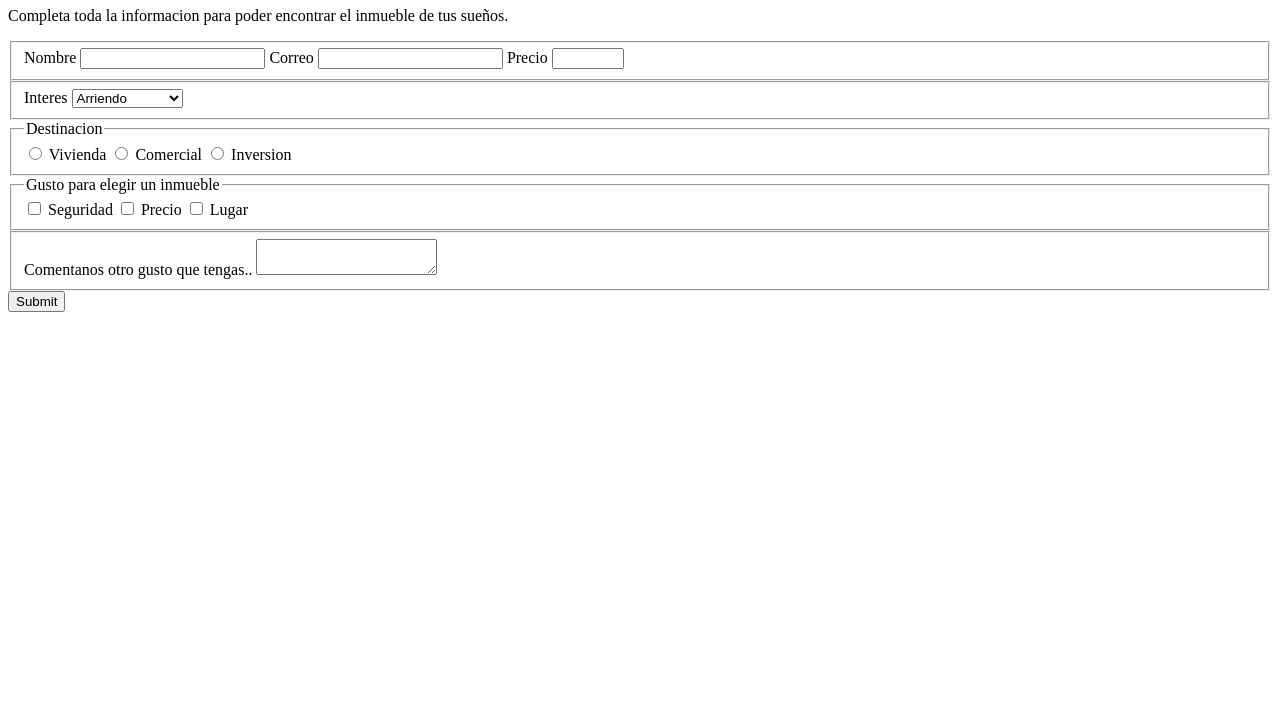
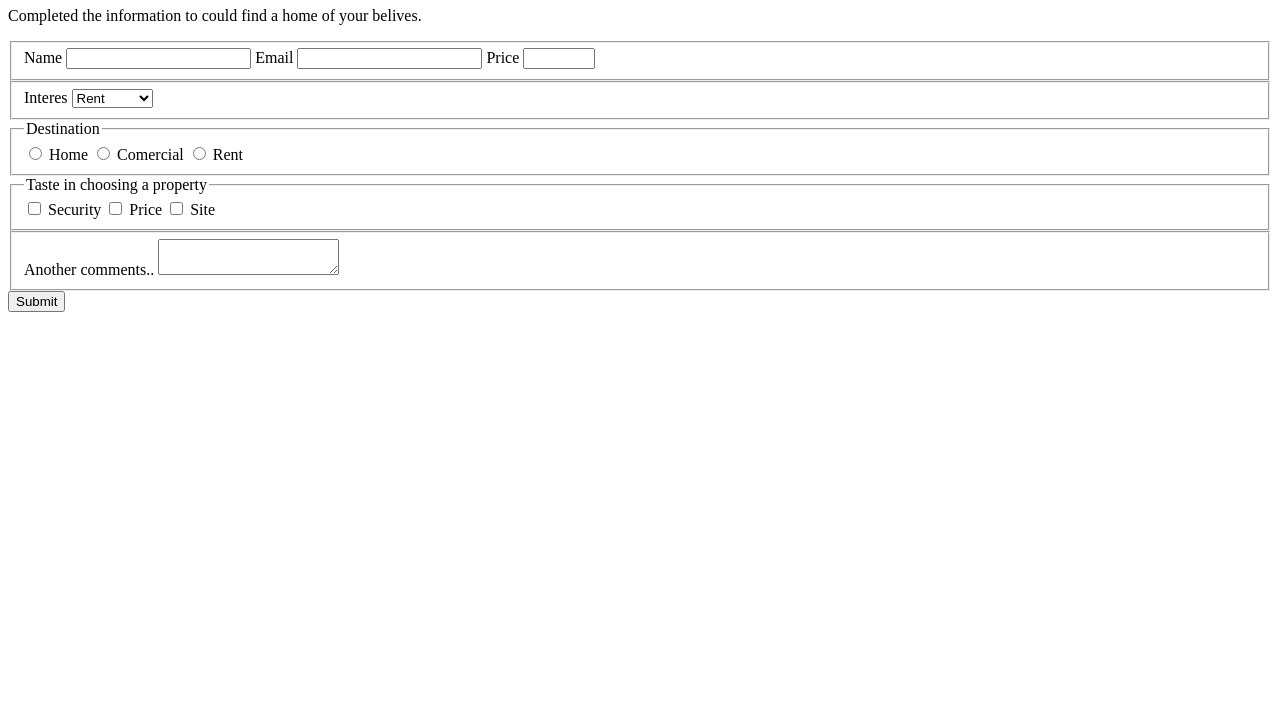
Before and after one commit to RoynerG/proyects-html-css, a plain HTML site: page proyect-01-form-basic/index.html in a window 1280 px wide. Shown: the part 73-800 px from the top of the page. Drawn offline with Linux system fonts and the light colour scheme.

Commit message:
UPDATE: translate text spanish to english

```diff
--- a/proyect-01-form-basic/index.html
+++ b/proyect-01-form-basic/index.html
@@ -6,18 +6,17 @@
     <title>Proyect 01 - Form</title>
   </head>
   <body>
-    <h1 id="title" class="tittle">Encuentra tu propiedad</h1>
+    <h1 id="title" class="tittle">Find a home</h1>
     <p id="description" class="description">
-      Completa toda la informacion para poder encontrar el inmueble de tus
-      sueños.
+      Completed the information to could find a home of your belives.
     </p>
     <form action="#" method="post" id="survey-form">
       <fieldset class="caja">
-        <label for="name" class="block">Nombre </label>
+        <label for="name" class="block">Name </label>
         <input type="text" name="name" id="name" class="block" />
-        <label for="email" class="block">Correo </label>
+        <label for="email" class="block">Email </label>
         <input type="email" name="email" id="email" class="block" />
-        <label for="" class="block">Precio </label>
+        <label for="" class="block">Price </label>
         <input
           type="number"
           name="number"
@@ -30,21 +29,15 @@
       <fieldset class="caja">
         <label for="dropdown" class="block">Interes</label>
         <select name="dropdown" id="dropdown">
-          <option value="arriendo">Arriendo</option>
-          <option value="venta">Venta</option>
-          <option value="arriendo/venta">Arriendo/Venta</option>
-          <option value="avaluos">Avaluos</option>
+          <option value="rent">Rent</option>
+          <option value="sala">Sale</option>
+          <option value="rent/sale">Rent/Sale</option>
         </select>
       </fieldset>
       <fieldset class="caja">
-        <legend class="sub-tittles">Destinacion</legend>
-        <input
-          type="radio"
-          name="destination"
-          id="vivienda"
-          class="block radio"
-        />
-        <label for="vivienda" class="block">Vivienda</label>
+        <legend class="sub-tittles">Destination</legend>
+        <input type="radio" name="destination" id="home" class="block radio" />
+        <label for="home" class="block">Home</label>
         <input
           type="radio"
           name="destination"
@@ -52,16 +45,11 @@
           class="block radio"
         />
         <label for="comercial" class="block">Comercial</label>
-        <input
-          type="radio"
-          name="destination"
-          id="inversion"
-          class="block radio"
-        />
-        <label for="inversion" class="block">Inversion</label>
+        <input type="radio" name="destination" id="rent" class="block radio" />
+        <label for="rent" class="block">Rent</label>
       </fieldset>
       <fieldset class="caja">
-        <legend class="sub-tittles">Gusto para elegir un inmueble</legend>
+        <legend class="sub-tittles">Taste in choosing a property</legend>
         <input
           type="checkbox"
           name=""
@@ -69,7 +57,7 @@
           class="block checkbox"
           value="security"
         />
-        <label for="security" class="block">Seguridad</label>
+        <label for="security" class="block">Security</label>
         <input
           type="checkbox"
           name=""
@@ -77,7 +65,7 @@
           class="block checkbox"
           value="price"
         />
-        <label for="price" class="block">Precio</label>
+        <label for="price" class="block">Price</label>
         <input
           type="checkbox"
           name=""
@@ -85,12 +73,10 @@
           class="block checkbox"
           value="site"
         />
-        <label for="site" class="block">Lugar</label>
+        <label for="site" class="block">Site</label>
       </fieldset>
       <fieldset class="caja">
-        <label for="coment" class="block"
-          >Comentanos otro gusto que tengas..</label
-        >
+        <label for="coment" class="block">Another comments..</label>
         <textarea name="coment" id="coment" class="text"></textarea>
       </fieldset>
       <input type="submit" value="Submit" id="submit" />
```
